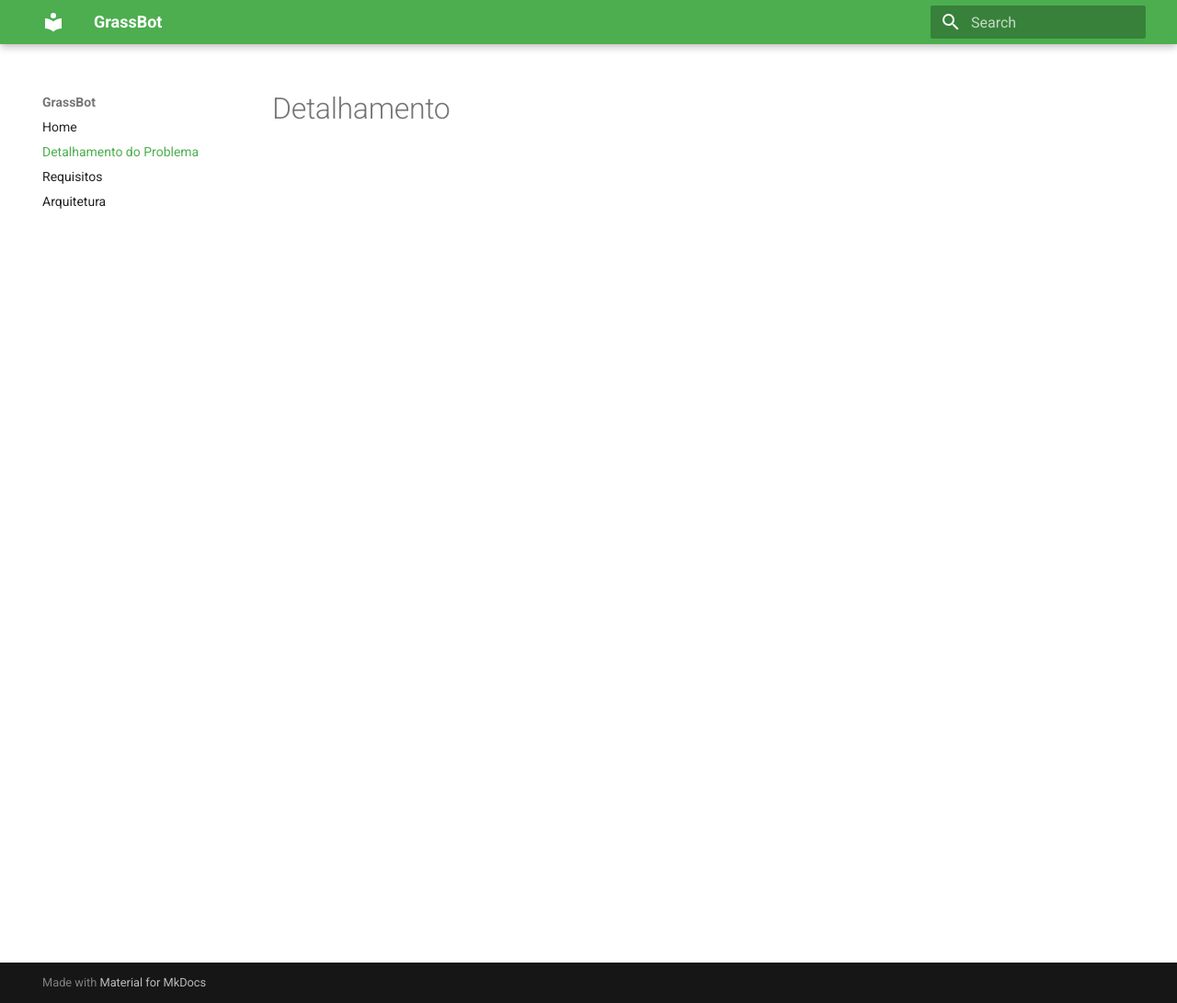
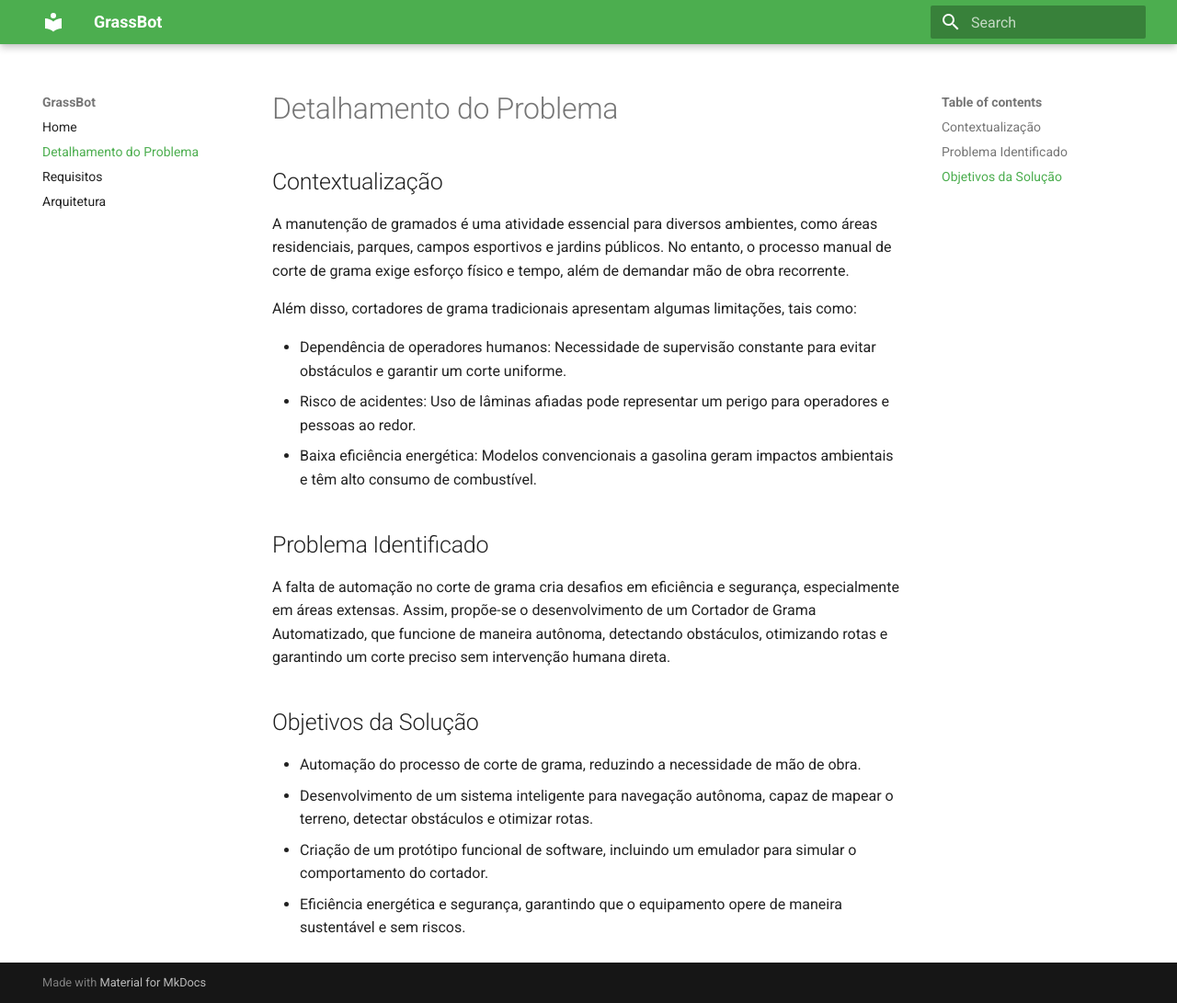
Before and after one commit to PI2-GrassBot/Docs, an MkDocs documentation site: the page built from docs/detalhamento.md, in a window 1280 px wide and 1091 px high. Shown: the whole window at 92% size. Built offline with MkDocs 1.6.1 and Material for MkDocs 9.7.7, drawn with Linux system fonts in a browser that asks for light colours.

Commit message:
docs: expand architecture and problem details
Co-authored-by: Caio Vitor Carneiro de Oliveira <83408899+caiozim112@users.noreply.github.com>
Co-authored-by: Pedro Vitor Augusto de Jesus <69866365+Peedrooo@users.noreply.github.com>

```diff
--- a/docs/detalhamento.md
+++ b/docs/detalhamento.md
@@ -1 +1,21 @@
-# Detalhamento
+# Detalhamento do Problema
+
+## Contextualização
+
+A manutenção de gramados é uma atividade essencial para diversos ambientes, como áreas residenciais, parques, campos esportivos e jardins públicos. No entanto, o processo manual de corte de grama exige esforço físico e tempo, além de demandar mão de obra recorrente.
+
+Além disso, cortadores de grama tradicionais apresentam algumas limitações, tais como:
+
+- Dependência de operadores humanos: Necessidade de supervisão constante para evitar obstáculos e garantir um corte uniforme.
+- Risco de acidentes: Uso de lâminas afiadas pode representar um perigo para operadores e pessoas ao redor.
+- Baixa eficiência energética: Modelos convencionais a gasolina geram impactos ambientais e têm alto consumo de combustível.
+
+
+## Problema Identificado
+A falta de automação no corte de grama cria desafios em eficiência e segurança, especialmente em áreas extensas. Assim, propõe-se o desenvolvimento de um Cortador de Grama Automatizado, que funcione de maneira autônoma, detectando obstáculos, otimizando rotas e garantindo um corte preciso sem intervenção humana direta.
+
+## Objetivos da Solução
+- Automação do processo de corte de grama, reduzindo a necessidade de mão de obra.
+- Desenvolvimento de um sistema inteligente para navegação autônoma, capaz de mapear o terreno, detectar obstáculos e otimizar rotas.
+- Criação de um protótipo funcional de software, incluindo um emulador para simular o comportamento do cortador.
+- Eficiência energética e segurança, garantindo que o equipamento opere de maneira sustentável e sem riscos.
```
Also changed, not shown: docs/arquitetura.md (+20 -0 lines).
